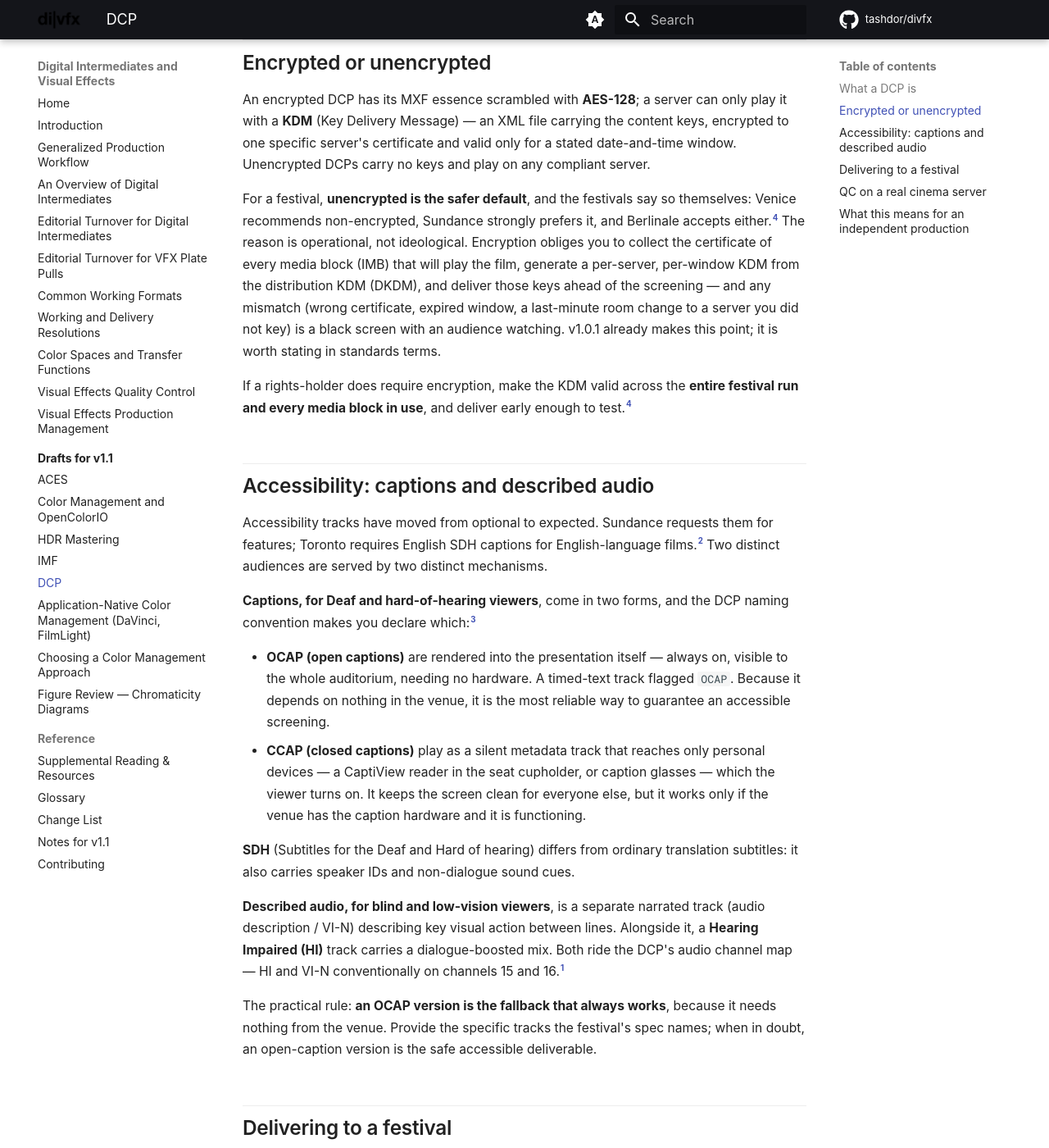
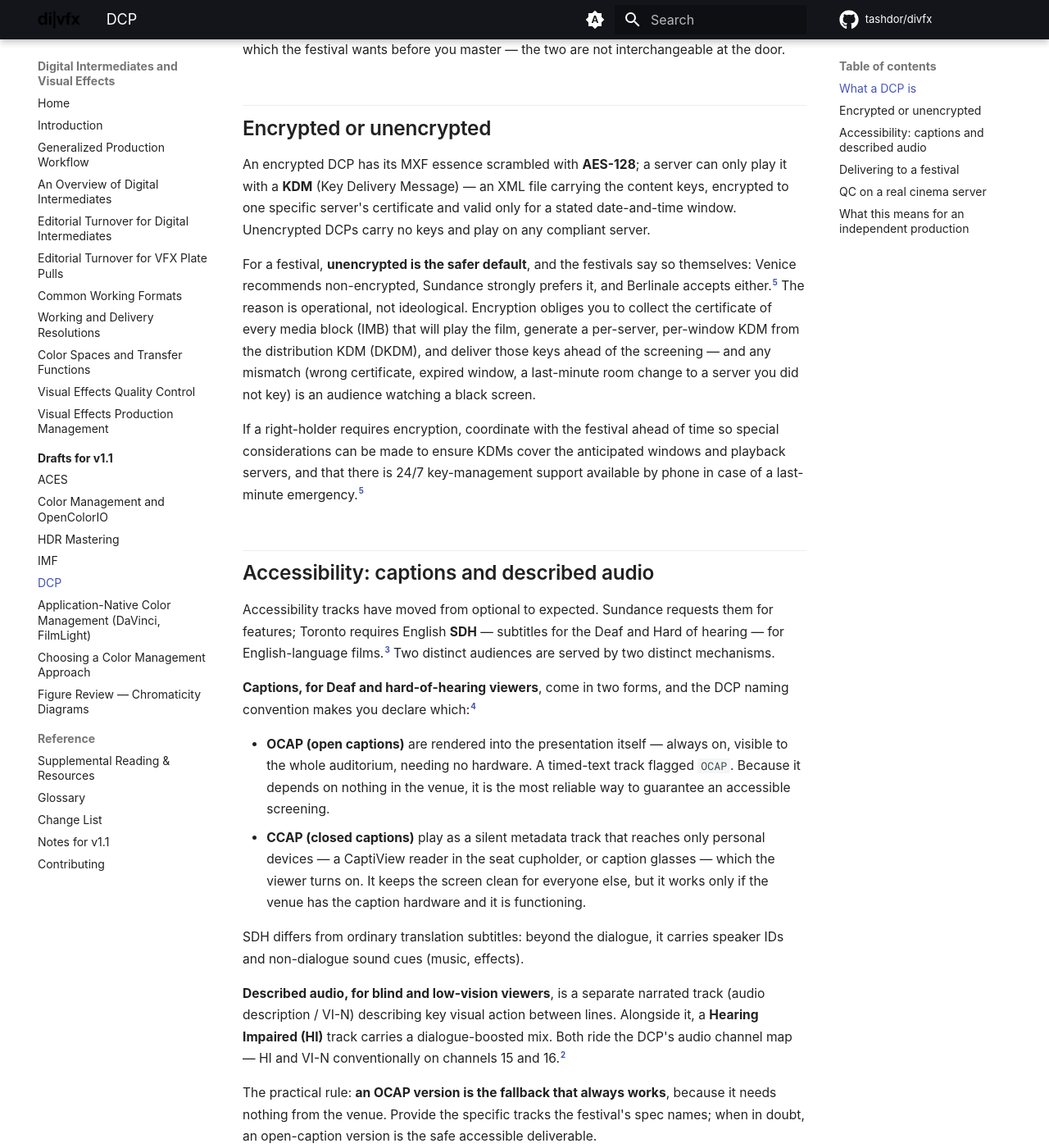
Before and after one commit to tashdor/divfx, an MkDocs documentation site: the page built from docs/drafts/dcp.md, in a window 1280 px wide and 1400 px high, scrolled down 1167 px. Shown: the whole window at 82% size. Built offline with MkDocs 1.6.1 and Material for MkDocs 9.7.7, drawn with Linux system fonts in a browser that asks for light colours; comment, search, counter and statistics services are not loaded; the version menu is left out; some of the changed text lies outside the part shown.

Commit message:
DCP: establish as IMF's predecessor (cited); strip in-text v1.0.1 references
- DCP intro reframed: the DCP is IMF's predecessor and template — SMPTE
  standardized the CPL/PKL/ASSETMAP/MXF packaging for D-Cinema (released
  2009); IMF (2013) reused it. New [^dcp-imf] footnote (Wikipedia + LoC).
- Remove in-text "v1.0.1" framing from the draft chapters (imf, hdr, dcp),
  which will read oddly once the drafts are integrated; rewrote those
  openings to stand on their own.
- DCP wording: KDM guidance (coordinate with the festival; 24/7 key support),
  "audience watching a black screen", and gloss SDH at first mention.

Co-Authored-By: Claude Opus 4.8 <noreply@anthropic.com>

```diff
--- a/docs/drafts/dcp.md
+++ b/docs/drafts/dcp.md
@@ -8,11 +8,11 @@ tags:
 !!! info "Draft — new in v1.1"
     This chapter is new material, not part of v1.0.1. See [Drafts for v1.1](index.md).
 
-v1.0.1 describes the DCP as a deliverable in the [production workflow](../production-workflow.md#dcp-digital-cinema-package) — a compressed, usually encrypted package muxed from the DCDM, with KDMs for encrypted playback. That is accurate as far as it goes. What it does not cover is everything an independent production actually trips over getting a film onto a festival screen: whether to encrypt at all, the accessibility tracks festivals now expect, how the package physically or electronically reaches the venue, and why none of it is trusted until it has played off a real cinema server.
+The DCP is the theatrical deliverable — a package muxed from the DCDM, with KDMs to unlock encrypted playback; the [production workflow](../production-workflow.md#dcp-digital-cinema-package) chapter covers that mastering path. This chapter adds everything an independent production actually trips over getting a film onto a festival screen: whether to encrypt at all, the accessibility tracks festivals now expect, how the package physically or electronically reaches the venue, and why none of it is trusted until it has played off a real cinema server.
 
 ## What a DCP is
 
-Structurally the DCP is a close cousin of the [IMF](imf.md): a set of MXF track files described by a **CPL** (Composition Playlist), inventoried by a **PKL** (Packing List), and located by an **ASSETMAP**. The essence differs because the target is a projector, not a mastering pipeline:
+Structurally the DCP is the [IMF](imf.md)'s predecessor — and, in large part, its template. The digital-cinema packaging model — MXF track files described by a **CPL** (Composition Playlist), inventoried by a **PKL** (Packing List), and located by an **ASSETMAP** — was standardized by SMPTE for D-Cinema and released in 2009, and IMF (first standardized in 2013) reused that same architecture for mastering and distribution.[^dcp-imf] The DCP's essence differs because the target is a projector, not a mastering pipeline:
 
 | Component | Encoding |
 | --- | --- |
@@ -26,20 +26,20 @@ Two package flavors exist, and the difference matters at ingest. **Interop (IOP)
 
 An encrypted DCP has its MXF essence scrambled with **AES-128**; a server can only play it with a **KDM** (Key Delivery Message) — an XML file carrying the content keys, encrypted to one specific server's certificate and valid only for a stated date-and-time window. Unencrypted DCPs carry no keys and play on any compliant server.
 
-For a festival, **unencrypted is the safer default**, and the festivals say so themselves: Venice recommends non-encrypted, Sundance strongly prefers it, and Berlinale accepts either.[^dcp-fest] The reason is operational, not ideological. Encryption obliges you to collect the certificate of every media block (IMB) that will play the film, generate a per-server, per-window KDM from the distribution KDM (DKDM), and deliver those keys ahead of the screening — and any mismatch (wrong certificate, expired window, a last-minute room change to a server you did not key) is a black screen with an audience watching. v1.0.1 already makes this point; it is worth stating in standards terms.
+For a festival, **unencrypted is the safer default**, and the festivals say so themselves: Venice recommends non-encrypted, Sundance strongly prefers it, and Berlinale accepts either.[^dcp-fest] The reason is operational, not ideological. Encryption obliges you to collect the certificate of every media block (IMB) that will play the film, generate a per-server, per-window KDM from the distribution KDM (DKDM), and deliver those keys ahead of the screening — and any mismatch (wrong certificate, expired window, a last-minute room change to a server you did not key) is an audience watching a black screen.
 
-If a rights-holder does require encryption, make the KDM valid across the **entire festival run and every media block in use**, and deliver early enough to test.[^dcp-fest]
+If a right-holder requires encryption, coordinate with the festival ahead of time so special considerations can be made to ensure KDMs cover the anticipated windows and playback servers, and that there is 24/7 key-management support available by phone in case of a last-minute emergency.[^dcp-fest]
 
 ## Accessibility: captions and described audio
 
-Accessibility tracks have moved from optional to expected. Sundance requests them for features; Toronto requires English SDH captions for English-language films.[^dcp-cap] Two distinct audiences are served by two distinct mechanisms.
+Accessibility tracks have moved from optional to expected. Sundance requests them for features; Toronto requires English **SDH** — subtitles for the Deaf and Hard of hearing — for English-language films.[^dcp-cap] Two distinct audiences are served by two distinct mechanisms.
 
 **Captions, for Deaf and hard-of-hearing viewers**, come in two forms, and the DCP naming convention makes you declare which:[^dcp-isdcf]
 
 - **OCAP (open captions)** are rendered into the presentation itself — always on, visible to the whole auditorium, needing no hardware. A timed-text track flagged `OCAP`. Because it depends on nothing in the venue, it is the most reliable way to guarantee an accessible screening.
 - **CCAP (closed captions)** play as a silent metadata track that reaches only personal devices — a CaptiView reader in the seat cupholder, or caption glasses — which the viewer turns on. It keeps the screen clean for everyone else, but it works only if the venue has the caption hardware and it is functioning.
 
-**SDH** (Subtitles for the Deaf and Hard of hearing) differs from ordinary translation subtitles: it also carries speaker IDs and non-dialogue sound cues.
+SDH differs from ordinary translation subtitles: beyond the dialogue, it carries speaker IDs and non-dialogue sound cues (music, effects).
 
 **Described audio, for blind and low-vision viewers**, is a separate narrated track (audio description / VI-N) describing key visual action between lines. Alongside it, a **Hearing Impaired (HI)** track carries a dialogue-boosted mix. Both ride the DCP's audio channel map — HI and VI-N conventionally on channels 15 and 16.[^dcp-dtdc]
 
@@ -75,6 +75,8 @@ Play it start to finish, listen to the full mix, and verify captions on the real
 - **Get each festival's exact spec first.** "A DCP" is not a specification: Interop vs SMPTE, media and delivery method, naming, and which accessibility tracks all need to be settled before mastering.
 - **QC on real hardware.** A desktop player proves the package parses; only a cinema server proves it screens.
 
+[^dcp-imf]: IMF (SMPTE ST 2067, first edition 2013) identifies its deliverable components with technology derived from the DCP standards — the same CPL / PKL / ASSETMAP and MXF track-file model SMPTE standardized for D-Cinema Packaging (ST 429) and released in 2009. IMF began as a studio requirements effort at USC's Entertainment Technology Center, submitted to SMPTE. [Interoperable Master Format (Wikipedia)](https://en.wikipedia.org/wiki/Interoperable_Master_Format) and the [Library of Congress format description](https://www.loc.gov/preservation/digital/formats/fdd/fdd000535.shtml). **[web-sourced.]**
+
 [^dcp-dtdc]: DTDC (Deluxe Technicolor Digital Cinema), *Recommended Guidelines for Digital Cinema Source and DCP Content Delivery* v4.08 (2019) — Interop vs SMPTE differences, audio channel layouts, subtitle/caption XML and PNG rules, Hearing Impaired and sign-language accessibility tracks, DKDM/certificate identity, and physical vs electronic delivery. The DCP itself is defined by the SMPTE **ST 428** (DCDM) and **ST 429** (D-Cinema Packaging) standard families and the [DCI Digital Cinema System Specification](https://www.dcimovies.com/).
 
 [^dcp-cap]: Festival accessibility expectations summarized from Sundance and Toronto requirements and practitioner guidance ([Cinematiq — *Making a DCP: Accessibility*](https://www.cinematiq.com/posts/things-to-consider-before-making-a-dcp-accessibility)). **[web-sourced.]**
```
Also changed, not shown: docs/drafts/hdr.md (+3 -3 lines), docs/drafts/imf.md (+1 -1 lines).
